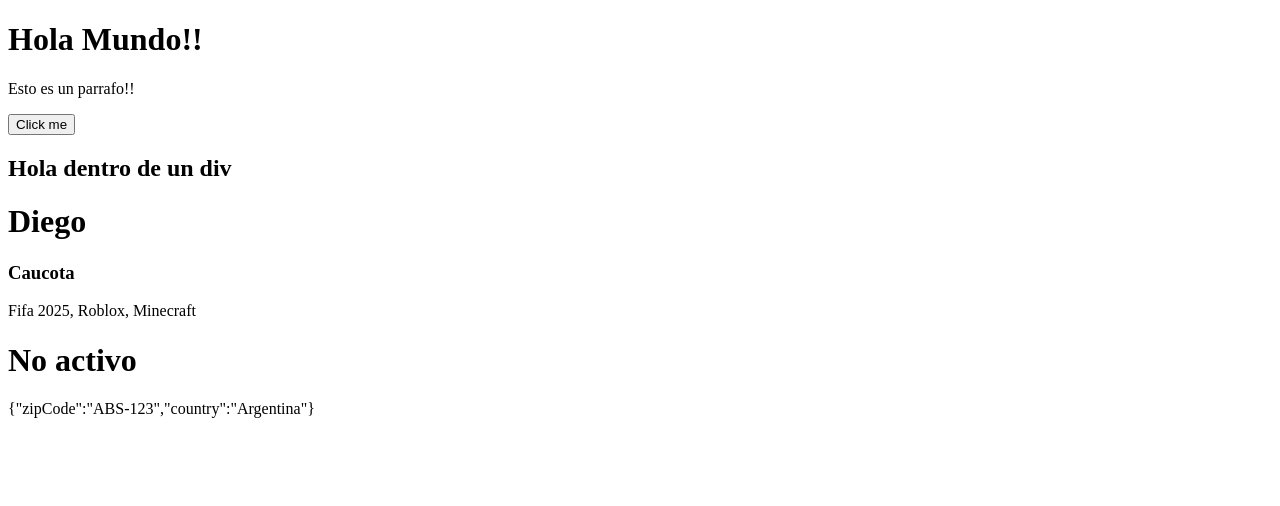
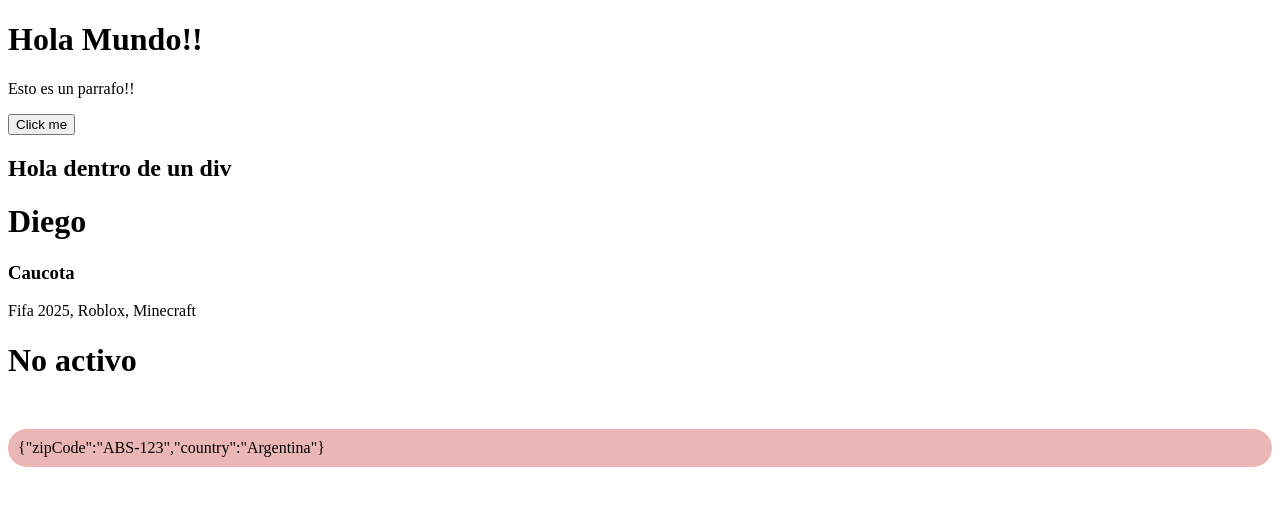
Before and after one commit to DieCau/react-first-steps, a React (Vite) app: page / in a window 1280 px wide. Shown: the top 506 px of the page. Built offline with nearby package versions, Linux system fonts and the light colour scheme.

Commit message:
feat: MyAwesomeApp styles

```diff
--- a/src/MyAwesomeApp.tsx
+++ b/src/MyAwesomeApp.tsx
@@ -1,4 +1,7 @@
-// Puedo tener las definiciones de mis variables por fuera del componente
+// Importar para mis estilos las CSSProperties
+import type { CSSProperties } from 'react';
+
+// Debo tener las definiciones de mis variables por fuera del componente
 const firstName = 'Diego';
 const lastName = 'Caucota';
 const favoriteGames = ['Fifa 2025', 'Roblox', 'Minecraft'];
@@ -6,6 +9,12 @@ const isActive = false;
 const address = {
   zipCode: 'ABS-123',
   country: 'Argentina',
+};
+const myStyles: CSSProperties = {
+  backgroundColor: '#ebb6b6ff',
+  borderRadius: isActive ? 10 : 20,
+  padding: 10,
+  marginTop: 50,
 };
 
 export const MyAwesomeApp = () => {
@@ -15,7 +24,7 @@ export const MyAwesomeApp = () => {
       <h3> {lastName} </h3>
       <p> {favoriteGames.join(', ')} </p>
       <h1>{isActive ? 'Activo' : 'No activo'}</h1>
-      <p>{JSON.stringify(address)}</p>
+      <p style={myStyles}>{JSON.stringify(address)}</p>
     </>
   );
 };
```
